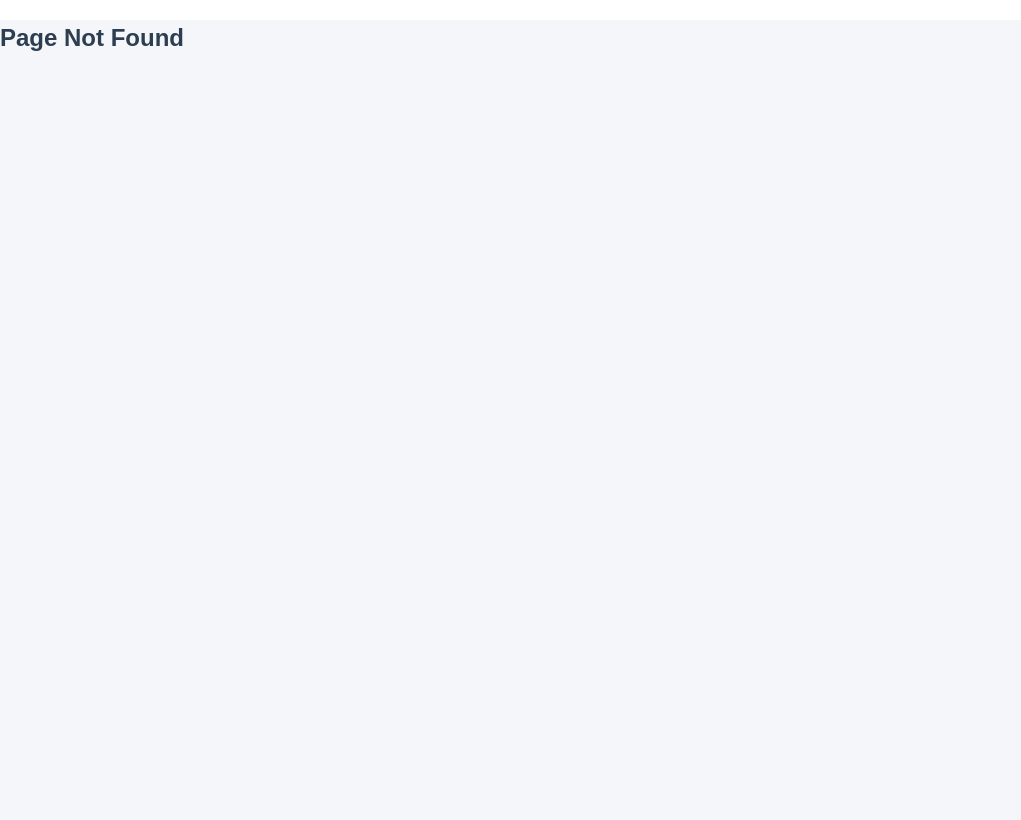
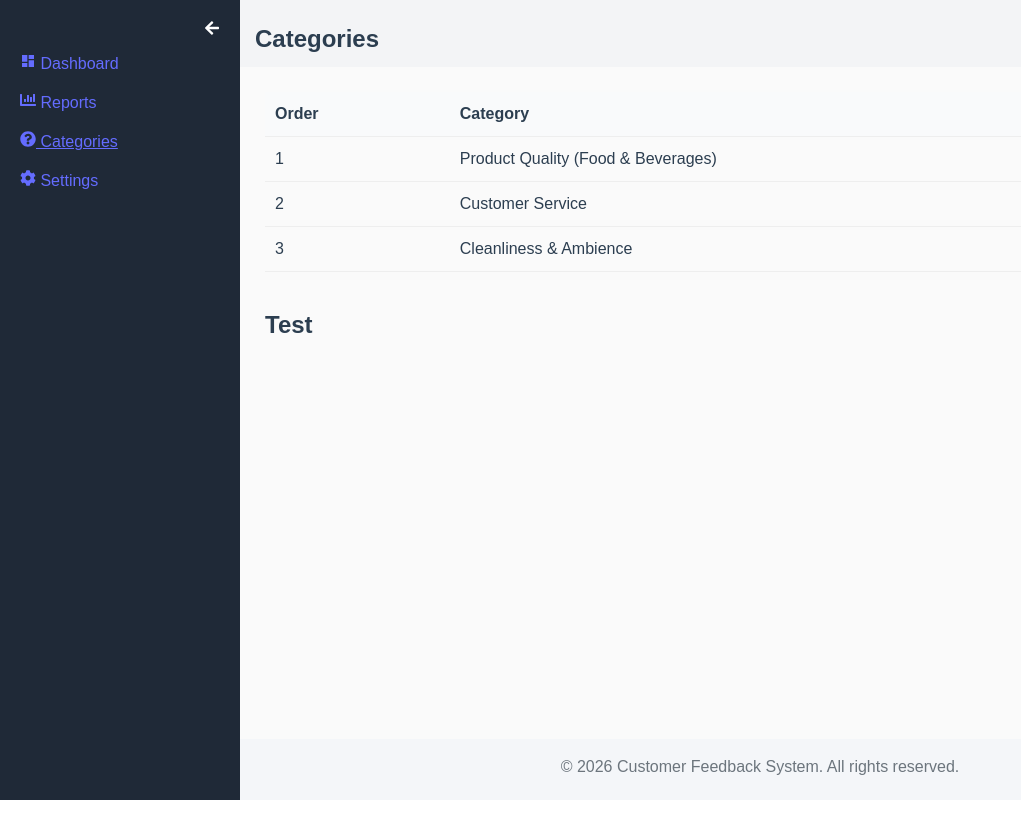
Before and after one commit to dickmacalinao/customer-feedback-web, a React (Vite) app: page /categories in a window 1280 px wide. Before the commit this address had no page. Shown: the whole page, without its empty margins (0-1021 px from the left). Built offline with nearby package versions, Linux system fonts and the light colour scheme.

Commit message:
Used Layout Route or Persistent Layout to admin pages

```diff
--- a/src/components/layout/AdminLayout.tsx
+++ b/src/components/layout/AdminLayout.tsx
@@ -1,26 +1,17 @@
 import Sidebar from "./Sidebar";
 import BreadCrumbHeader from "./BreadCrumbHeader";
 import Footer from "./Footer";
+import { Outlet } from "react-router-dom";
 
-type LayoutProps = {
-  header?: string;
-  selectedMenu?: string;
-  onSideBarSelect?: (seleccted: string) => void;
-  children: React.ReactNode;
-};
-
-export default function Layout({
-  header,
-  selectedMenu,
-  onSideBarSelect,
-  children,
-}: LayoutProps) {
+export default function AdminLayout() {
   return (
     <div className="app-container">
-      <Sidebar selectedMenu={selectedMenu} onSelect={onSideBarSelect} />
+      <Sidebar />
       <div className="main-section">
-        <BreadCrumbHeader header={header} />
-        <div className="content">{children}</div>
+        <BreadCrumbHeader />
+        <div className="content">
+          <Outlet /> {/* 👈 Page content renders here */}
+        </div>
         <Footer />
       </div>
     </div>
--- a/src/components/layout/BreadCrumbHeader.tsx
+++ b/src/components/layout/BreadCrumbHeader.tsx
@@ -1,8 +1,19 @@
-type HeaderProps = {
-  header?: string;
-};
+import { useLocation } from "react-router-dom";
 
-export default function BreadCrumbHeader({ header = "Header" }: HeaderProps) {
+export default function BreadCrumbHeader() {
+  const location = useLocation();
+
+  const header =
+    location.pathname === "/dashboard"
+      ? "Dashboard"
+      : location.pathname === "/reports"
+      ? "Reports"
+      : location.pathname === "/categories"
+      ? "Categories"
+      : location.pathname === "/settings"
+      ? "Settings"
+      : "Header";
+
   return (
     <div className="header">
       <h2>{header}</h2>
--- a/src/components/layout/Sidebar.tsx
+++ b/src/components/layout/Sidebar.tsx
@@ -1,4 +1,5 @@
 import { useState } from "react";
+import { NavLink } from "react-router-dom";
 
 import {
   FaArrowRight,
@@ -9,22 +10,11 @@ import {
 } from "react-icons/fa"; // From Font Awesome
 import { MdDashboard } from "react-icons/md";
 
-type SideBarProp = {
-  selectedMenu?: string;
-  onSelect?: (seleccted: string) => void;
-};
-
-export default function Sidebar({ selectedMenu, onSelect }: SideBarProp) {
+export default function Sidebar() {
   const [collapsed, setCollapsed] = useState(false);
 
   const toggleSidebar = () => {
     setCollapsed(!collapsed);
-  };
-
-  const handleSelect = (selected: string) => {
-    if (onSelect) {
-      onSelect(selected);
-    }
   };
 
   return (
@@ -34,36 +24,34 @@ export default function Sidebar({ selectedMenu, onSelect }: SideBarProp) {
         {!collapsed && <FaArrowLeft onClick={toggleSidebar} />}
       </div>
 
+      <nav>
         <ul className="menu">
-        <li
-          onClick={() => handleSelect("dashboard")}
-          className={selectedMenu === "dashboard" ? "active" : ""}
-        >
+          <li>
+            <NavLink to="/dashboard">
               <MdDashboard />
               {!collapsed && " Dashboard"}
+            </NavLink>
           </li>
-        <li
-          onClick={() => handleSelect("reports")}
-          className={selectedMenu === "reports" ? "active" : ""}
-        >
+          <li>
+            <NavLink to="/reports">
               <FaChartBar />
               {!collapsed && " Reports"}
+            </NavLink>
           </li>
-        <li
-          onClick={() => handleSelect("categories")}
-          className={selectedMenu === "categories" ? "active" : ""}
-        >
+          <li>
+            <NavLink to="/categories">
               <FaQuestionCircle />
               {!collapsed && " Categories"}
+            </NavLink>
           </li>
-        <li
-          onClick={() => handleSelect("settings")}
-          className={selectedMenu === "settings" ? "active" : ""}
-        >
+          <li>
+            <NavLink to="/settings">
               <FaCog />
               {!collapsed && " Settings"}
+            </NavLink>
           </li>
         </ul>
+      </nav>
     </div>
   );
 }
--- a/src/pages/admin/Admin.tsx
+++ /dev/null
@@ -1,46 +0,0 @@
-import { useState } from "react";
-
-import AdminLayout from "../../components/layout/AdminLayout";
-
-import { CategoryProvider } from "../../context/CategoryContext";
-import Dashboard from "./Dashboard";
-import Reports from "./Reports";
-import Categories from "./Categories";
-import Settings from "./Settings";
-
-export default function Admin() {
-  const [selectedMenu, setSelectedMenu] = useState("dashboard");
-
-  const getHedar =
-    selectedMenu === "dashboard"
-      ? "Dashboard"
-      : selectedMenu === "reports"
-      ? "Reports"
-      : selectedMenu === "categories"
-      ? "Categories"
-      : selectedMenu === "settings"
-      ? "Settings"
-      : "";
-
-  const handleSideBarSelect = (selected: string) => {
-    console.log(selected);
-    setSelectedMenu(selected);
-  };
-
-  return (
-    <AdminLayout
-      header={getHedar}
-      selectedMenu={selectedMenu}
-      onSideBarSelect={handleSideBarSelect}
-    >
-      {selectedMenu === "dashboard" && <Dashboard />}
-      {selectedMenu === "reports" && <Reports />}
-      {selectedMenu === "categories" && (
-        <CategoryProvider>
-          <Categories />
-        </CategoryProvider>
-      )}
-      {selectedMenu === "settings" && <Settings />}
-    </AdminLayout>
-  );
-}
--- a/src/pages/admin/Categories.tsx
+++ b/src/pages/admin/Categories.tsx
@@ -33,7 +33,7 @@ export default function Categories() {
       const moodifiedData: QuestionCategoryType[] = [
         ...staticQuestonCategories,
       ];
-      moodifiedData.map((category) => console.log(category));
+      // moodifiedData.map((category) => console.log(category));
       setQuestionCategories(moodifiedData);
       dispatch({
         type: "update-loading",
--- a/src/routes/AppRoutes.tsx
+++ b/src/routes/AppRoutes.tsx
@@ -1,16 +1,42 @@
 import { Routes, Route } from "react-router-dom";
-import Home from "../pages/Home";
+import Login from "../pages/Login";
+import Feedback from "../pages/feedback/Feedback";
+import Dashboard from "../pages/admin/Dashboard";
+import Reports from "../pages/admin/Reports";
+import Categories from "../pages/admin/Categories";
+import Settings from "../pages/admin/Settings";
 import NotFound from "../pages/NotFound";
-import Feedback from "../pages/feedback/Feedback";
-import Admin from "../pages/admin/Admin";
+
+import AdminLayout from "../components/layout/AdminLayout";
+
+import { CategoryProvider } from "../context/CategoryContext";
 
 export default function AppRoutes() {
   return (
     <Routes>
       {/* Without layout */}
-      <Route path="/" element={<Home />} />
+      <Route path="/login" element={<Login />} />
+
       <Route path="/feedback" element={<Feedback />} />
+
+      {/* Routes WITH the persistent layout */}
+      <Route element={<AdminLayout />}>
+        <Route path="/dashboard" element={<Dashboard />} />
+        <Route path="/reports" element={<Reports />} />
+        <Route
+          path="/categories"
+          element={
+            <CategoryProvider>
+              <Categories />
+            </CategoryProvider>
+          }
+        />
+        <Route path="/settings" element={<Settings />} />
+      </Route>
+
+      {/*
       <Route path="/admin" element={<Admin />} />
+      */}
       <Route path="*" element={<NotFound />} />
     </Routes>
   );
```
Lines whose indentation alone changed are shown as unchanged.
